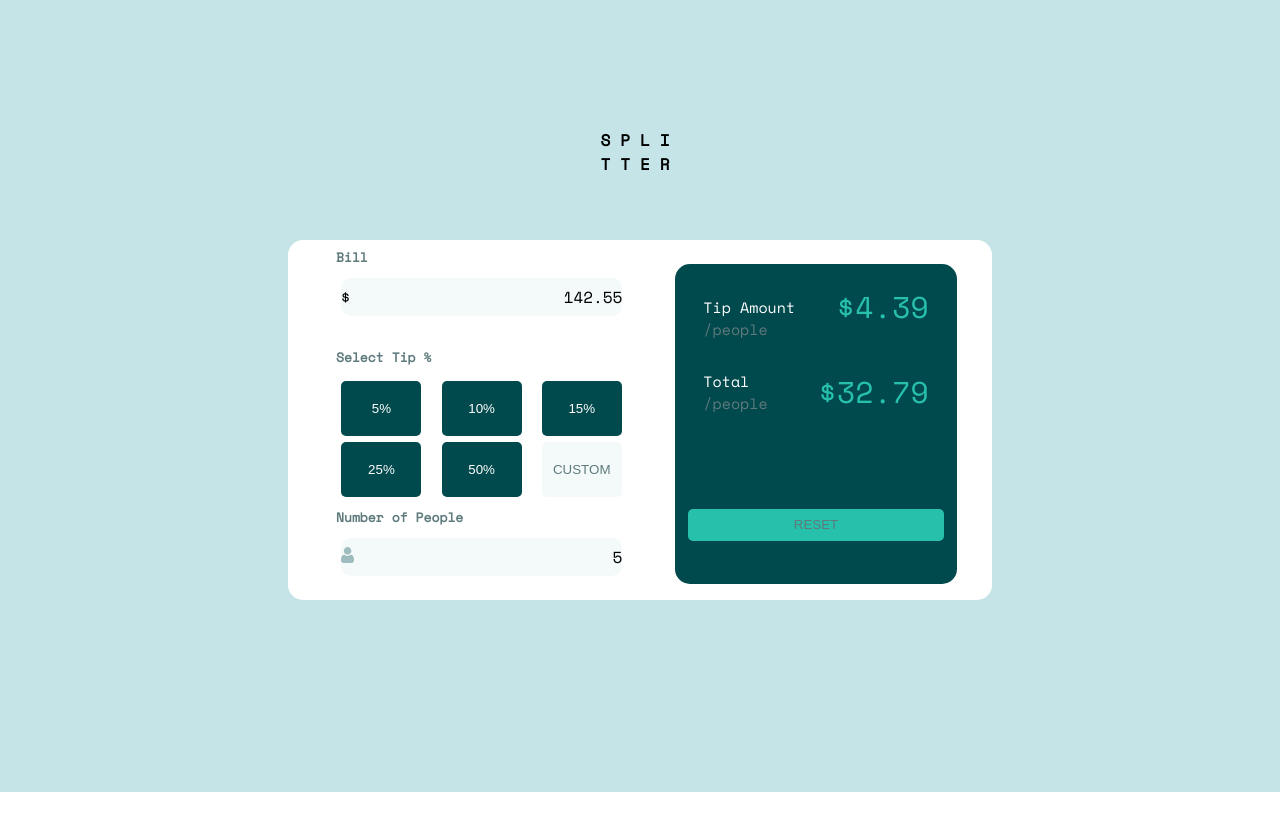
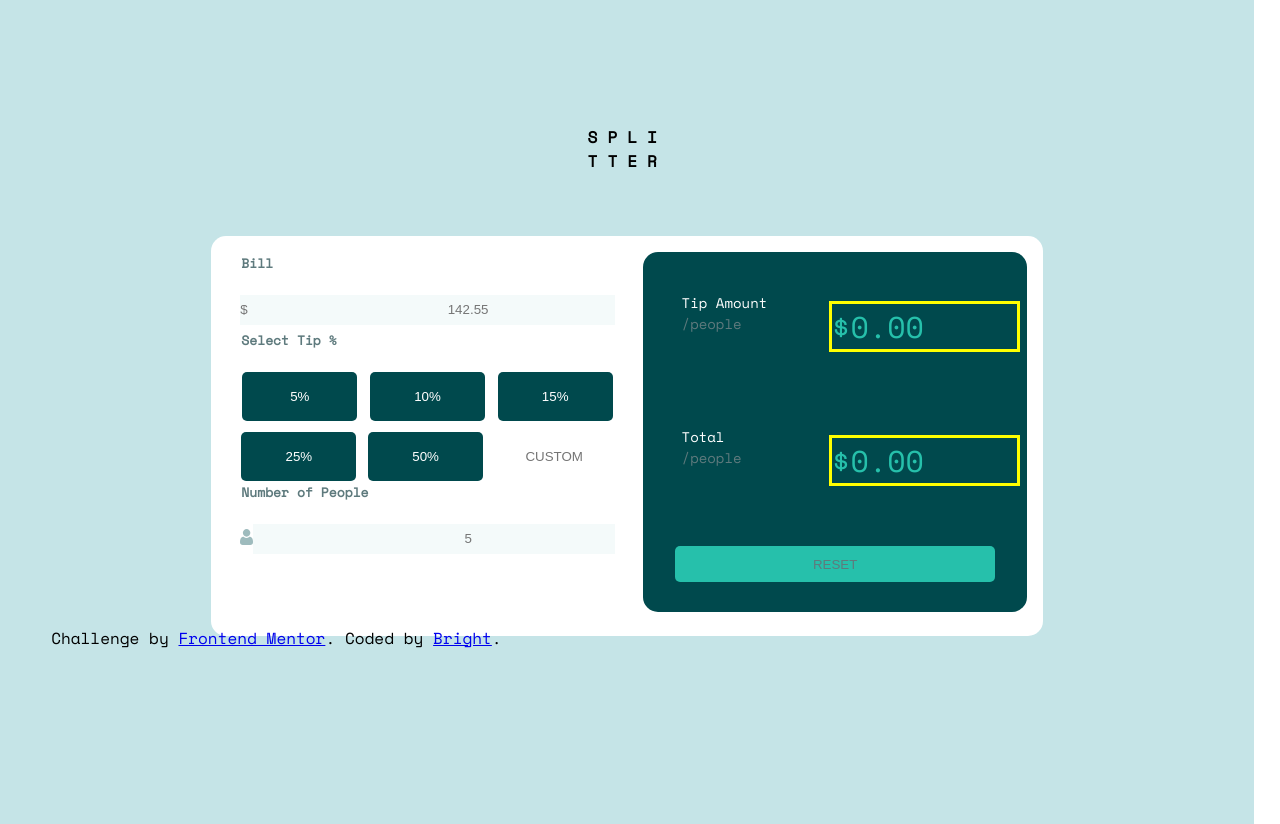
Before and after one commit to Beemhuse/tip-calculator, a plain HTML site: page index.html in a window 1280 px wide. Before the commit the page ends 800 px from the top, so only its background shows below. Drawn offline with nearby package versions, Linux system fonts and the light colour scheme.

Commit message:
first commit

```diff
--- /dev/null
+++ b/app.js
@@ -0,0 +1,68 @@
+let bill = document.getElementById('inputText')
+let display=document.getElementById("figure1")
+let people= document.getElementById('people')
+let displayTwo=document.getElementById('figure')
+let resetBtn = document.querySelector('.reset')
+let customBtn=document.getElementById('custom')
+
+
+let displayAnswer =(result,resultTwo) =>{
+    display.innerHTML=`$ ${result}`
+    displayTwo.innerHTML=`$ ${resultTwo}`;
+}
+
+function calculate(number){
+
+    people.addEventListener('click', () =>{
+    people.innerHTML=people.value;
+    console.log(people)
+    })
+
+    let resultTwo=bill.value/100*number;
+    // console.log(displayTwo)
+    let total=number/people.value
+    let result=bill.value/100*total
+    let subTotalFormatted=parseFloat(result).toFixed(2); //"12.13"
+    result= subTotalFormatted
+    custom()
+
+    console.log(subTotalFormatted)
+
+    let displayAnswer =() =>{
+    display.innerHTML=`$ ${result}`
+    displayTwo.innerHTML=`$ ${resultTwo}`;
+
+
+    resetBtn.addEventListener('click', ()=>{
+        display.innerHTML='$0.00'
+        displayTwo.innerHTML='$0.00'
+
+    })
+
+
+
+}
+
+displayAnswer()
+
+
+
+}
+
+let custom=()=>{
+    customBtn.textContent=customBtn.value
+    let customValue=customBtn.value
+    let resultTwo=bill.value/100*customValue;
+    let total=customValue/people.value
+    let result=bill.value/100*total
+    let subTotalFormatted=parseFloat(result).toFixed(2); //"12.13"
+    result= subTotalFormatted
+
+    displayAnswer(result,resultTwo)
+
+    console.log(customValue)
+    console.log(total)
+    console.log(result)
+
+  }
+// custom()
--- a/index.html
+++ b/index.html
@@ -7,7 +7,6 @@
   <link rel="icon" type="image/png" sizes="32x32" href="./images/favicon-32x32.png">
   <link rel="stylesheet" href="style.css">
   <title>Frontend Mentor | Tip calculator app</title>
-
   <!-- Feel free to remove these styles or customise in your own stylesheet-->
 </head>
 <body>
@@ -16,59 +15,53 @@
     <div class="content">
       <h2 class="content-header">Bill</h2>
       <div class="content-result">
-        <div>$</div>
-        <div>142.55</div>
+        <!-- <div>
+          $
+        </div>
+        <div>
+          142.55
+        </div>
+         -->
+       <input type="text" name="" id="inputText" placeholder="$                                                      142.55">
+
       </div>
       <h2 class="content-header">Select Tip %</h2>
         <div class="buttons">
-        <button>5%</button>
-        <button>10%</button>
-        <button>15%</button>
-        <button>25%</button>
-        <button>50%</button>
-        <button class="custom">CUSTOM</button>
+        <button onclick="calculate('5')">5%</button>
+        <button onclick="calculate('10')">10%</button>
+        <button onclick="calculate('15')">15%</button>
+        <button onclick="calculate('25')">25%</button>
+        <button onclick="calculate('50')">50%</button>
+        <input type="text" name="custom" id="custom" placeholder="CUSTOM" onchange="custom()">
+        <!-- <button class="custom">CUSTOM</button> -->
       </div>
       <h2 class="content-header">Number of People</h2>
       <div class="content-result">
       <div><img src="./images/icon-person.svg"></div>
-      <div>5</div>
-      </div>
+      <!-- <div>5</div> -->
+      <input type="text" name="" id="people" placeholder="                                                         5">
+    </div>
 
       <div class="footer">
         <div class="footer-result">
-          <div id="tip">Tip Amount<br><span class="result">/people</span></div><span id="figure1" class="figure">$4.39</span>
+          <div id="tip">Tip Amount<br><span class="result">/people</span></div><span onclick="displayAnswer()"id="figure1" class="figure">$0.00</span>
         </div>
         <div class="footer-result">
-          <div id="total">Total<br><span class="result">/people</span></div><span id ="figure"class="figure">$32.79</span>
+          <div id="total">Total<br><span class="result">/people</span></div><span id ="figure"class="figure">$0.00</span>
         </div>
         <button class="reset">RESET</button>
       </div>
+      <div class="attribution">
+        Challenge by <a href="https://www.frontendmentor.io?ref=challenge" target="_blank">Frontend Mentor</a>.
+        Coded by <a href="#">Bright</a>.
+      </div>
     </div>
+
+
   </section>
-<!--
-  Bill
 
-  Select Tip %
-  5%
-  10%
-  15%
-  25%
-  50%
-  Custom
 
-  Number of People
-
-  Tip Amount
-  / person
-
-  Total
-  / person
-
-  Reset
-
-  <div class="attribution">
-    Challenge by <a href="https://www.frontendmentor.io?ref=challenge" target="_blank">Frontend Mentor</a>.
-    Coded by <a href="#">Your Name Here</a>. -->
+    <script src="app.js"></script>
 
 </body>
 </html>
--- a/style.css
+++ b/style.css
@@ -1,7 +1,9 @@
 @import url('https://fonts.googleapis.com/css2?family=Space+Mono&display=swap');
-body{
+*{
     padding: 0;
     margin: 0;
+}
+body{
     font-size: 16px;
     /* font-family: ; */
     font-family: 'Space Mono', monospace;
@@ -9,17 +11,15 @@ body{
 
 #calculator-body{
     height: fit-content;
-    /* width: ; */
+    width: 100%;
     display: flex;
     flex-direction: column;
     align-items: center;
     justify-content: space-between;
     background-color: hsl(185, 41%, 84%);
 }
-header{
-    /* border: solid black; */
-    height: 10vh;
-    margin-top: 10%;
+ header{
+    margin-top: 5%;
     width: 100%;
     text-align: center;
     letter-spacing: 10px;
@@ -28,9 +28,9 @@ header{
 }
 
 .content{
-    margin-top: 2rem;
-    height: inherit;
-    width: 100%;
+    margin-top: 5%;
+    height: fit-content;
+    width: 98%;
     border-top-left-radius: 20px;
     border-top-right-radius: 20px;
     background-color: hsl(0, 0%, 100%);
@@ -39,11 +39,25 @@ header{
     align-items: center;
     justify-content: space-between;
 }
-.content-header{
+
+ .content-header{
     margin-top: 7%;
     width: 80vw;
     font-size: 13px;
     color: hsl(186, 14%, 43%);
+}
+#inputText{
+    background-color: hsl(189, 41%, 97%);
+    width: 100vw;
+    border: none;
+}
+
+#people{
+    background-color: hsl(189, 41%, 97%);
+    width: 100vw;
+    border: none;
+    display:inline-flex;
+    justify-content:right;
 }
 .content-result{
     width: 80vw;
@@ -51,7 +65,7 @@ header{
     justify-content: space-between;
     align-items: center;
     border-radius: 10px;
-    background-color: hsl(189, 41%, 97%);
+    /* background-color: hsl(189, 41%, 97%); */
     height: 1.5rem;
     padding-left: 5%;
     padding-right: 5%;
@@ -67,10 +81,19 @@ button{
     background-color: hsl(183, 100%, 15%);
     border: none;
     border-radius: 5px;
-    width: 40%;
-    height: 25%;
+    width: 45%;
+    height: 28%;
     margin: 2%;
     color: white;
+}
+
+#custom{
+    border: none;
+    width: 43%;
+    height: 28%;
+    border-radius: 5px;
+    margin: 2%;
+    text-align: center;
 }
 .buttons .custom{
     background-color: hsl(189, 41%, 97%);
@@ -86,14 +109,14 @@ button:hover{
     justify-content: space-around;
     align-items: center;
     width: 90vw;
-    height: 40vh;
-    border-radius: 5%;
-    margin-top: 7%;
+    height: 38vh;
+    border-radius: 10px;
+    margin-top: 4%;
     background-color: hsl(183, 100%, 15%);
 }
 .footer-result{
     color: white;
-    padding-top: 8%;
+    padding-top: 4%;
     width: 90vw;
     display: flex;
     justify-content: space-between;
@@ -102,36 +125,46 @@ button:hover{
 .footer div{
     margin-top: -4%;
     width: 80%;
-    /* color:  */
 }
 .footer-result div .result{
+
     color: hsl(186, 14%, 43%);
 
 }
 .footer-result .figure{
+border: solid yellow;
+/* height: 10px; */
+width: 100%;
+margin-right: -10%;
     font-size: 30px;
 }
 .footer-result span{
+/* border: solid red; */
 
     color:hsl(172, 67%, 45%);
 }
 .reset{
-    margin-top: -5%;
+    margin-top: -2%;
     width: 70vw;
     background-color: hsl(172, 67%, 45%);
     color: hsl(186, 14%, 43%);
 }
 
-@media screen and (min-width: 120px){
+.attribution{
+    width: 90vw;
+    margin-top: 10%;
+}
+@media screen and (min-width: 1024px){
     #calculator-body{
-        width: 100vw;
+        width: 98vw;
         height: fit-content;
     }
+
     .content{
         position: relative;
         display: flex;
-        width: 55vw;
-        height: 45vh;
+        width: 65vw;
+        height: 50vh;
         border-radius: 15px;
         margin-bottom: 15%;
     }
@@ -140,76 +173,106 @@ button:hover{
     }
 
     .content-header{
-        margin-top: 1%;
+        margin-top: 2%;
         width: 20vw;
-        margin-left: -50%;
+        margin-left: -62%;
         /* margin-bottom: 1.5rem; */
     }
     .content-result{
-        width: 40%;
+        width: 45%;
         padding: 1% 0;
-        margin-bottom: 1.5rem;
-        margin-left: -45%;
+        margin-top: 2%;
+        margin-bottom: -2%;
+        margin-left: -48%;
     }
+    #inputText{
+        height: 30px;
+        width: 100vw;
+        border: none;
+    }
+
+    #people{
+        height: 30px;
+        width: 60vw;
+        border: none;
+    }
+
     .buttons{
+        margin-top: 2%;
         display: flex;
         justify-content:space-evenly;
         flex-direction: row;
         align-items:center;
-        width: 25vw;
-        height: 40vh;
-        margin-left: -45%;
+        width: 30vw;
+        height: 70vh;
+        margin-left: -48%;
+        margin-bottom: 5%;
     }
     button{
         background-color: hsl(183, 100%, 15%);
         border: none;
         border-radius: 5px;
-        width: 25%;
-        height: 45%;
-        margin: .1%;
+        width: 30%;
+        height: 85%;
+        margin: 1.5%;
         color: white;
     }
+    #custom{
+        border: none;
+        width: 30%;
+        height: 68%;
+        border-radius: 5px;
+        margin-left: 2%;
+        text-align: center;
+    }
+
     .buttons .custom{
         background-color: hsl(189, 41%, 97%);
         color: hsl(186, 14%, 43%);
     }
 
     .footer{
-        width: 22vw;
-        height: 40vh;
+        width: 30vw;
+        height: 45vh;
         margin-left: 50%;
         position: absolute;
-        margin-top: 1.5rem;
+        margin-top: 1rem;
         border-radius: 15px;
         display: flex;
         justify-content: space-around;
     }
     .footer-result{
-        font-size: 15px;
+        /* margin-top: 5%; */
+        font-size: 14px;
         color: white;
         display: flex;
+        /* width: 10%; */
         justify-content: space-around;
         align-items: center;
     }
+
     /* css for the elements in the footer */
     #figure1{
-        margin-top: -20%;
+        margin-top: 5%;
     }
+
     #tip{
-        margin-top: -10%;
+        /* margin-top: -10%; */
     }
 
     #total{
-        margin-top: -40%;
+        /* margin-top: -40%; */
     }
     #figure{
-        margin-top: -40%;
+        margin-top: 5%;
     }
     .footer-result .figure{
+        margin-top: 10%;
         font-size: 30px;
     }
     .reset{
-        width: 20vw;
+        margin-bottom: -1%;
+        width: 25vw;
         height: 10%;
     }
     /* THE END */
```
